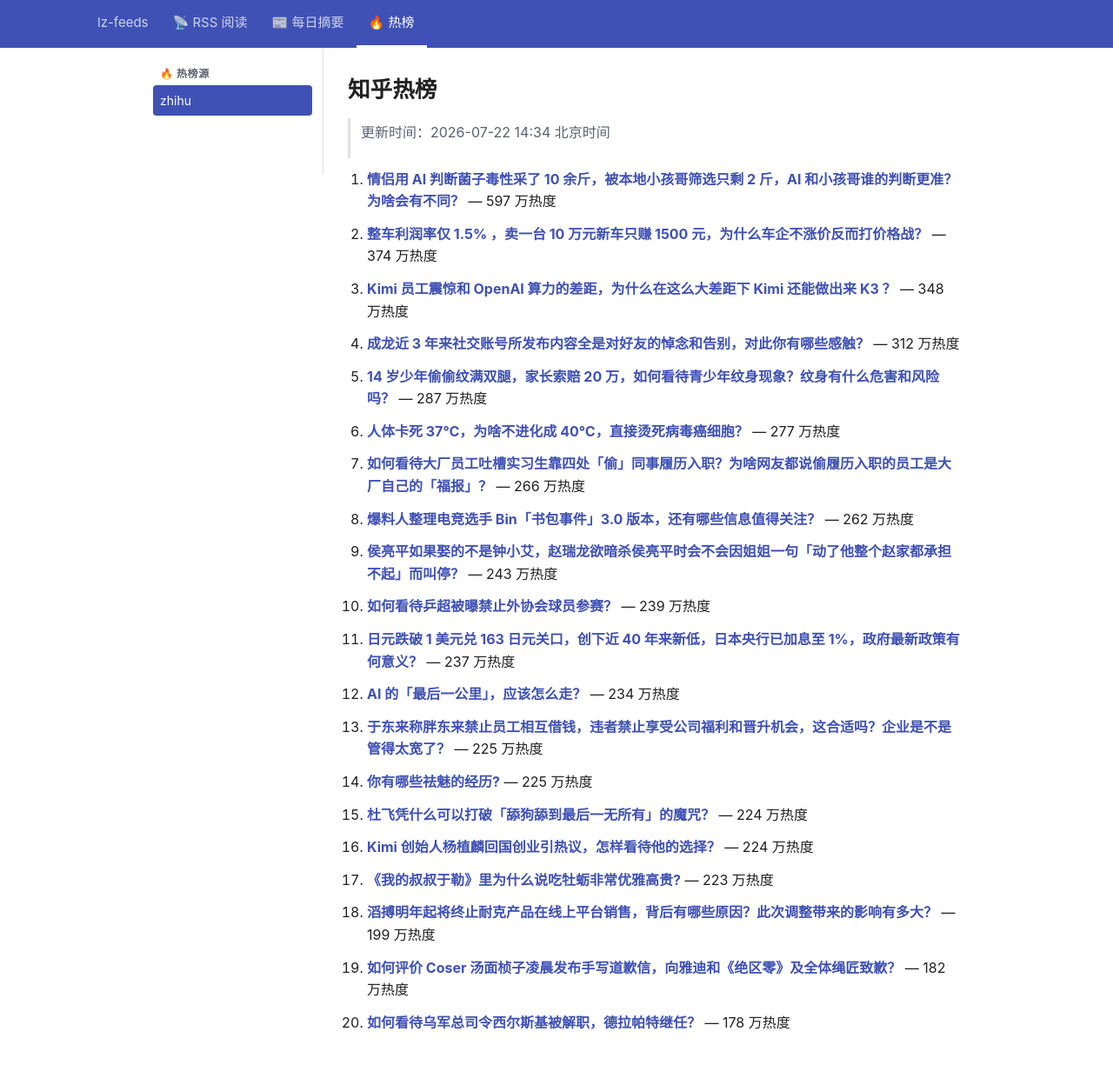
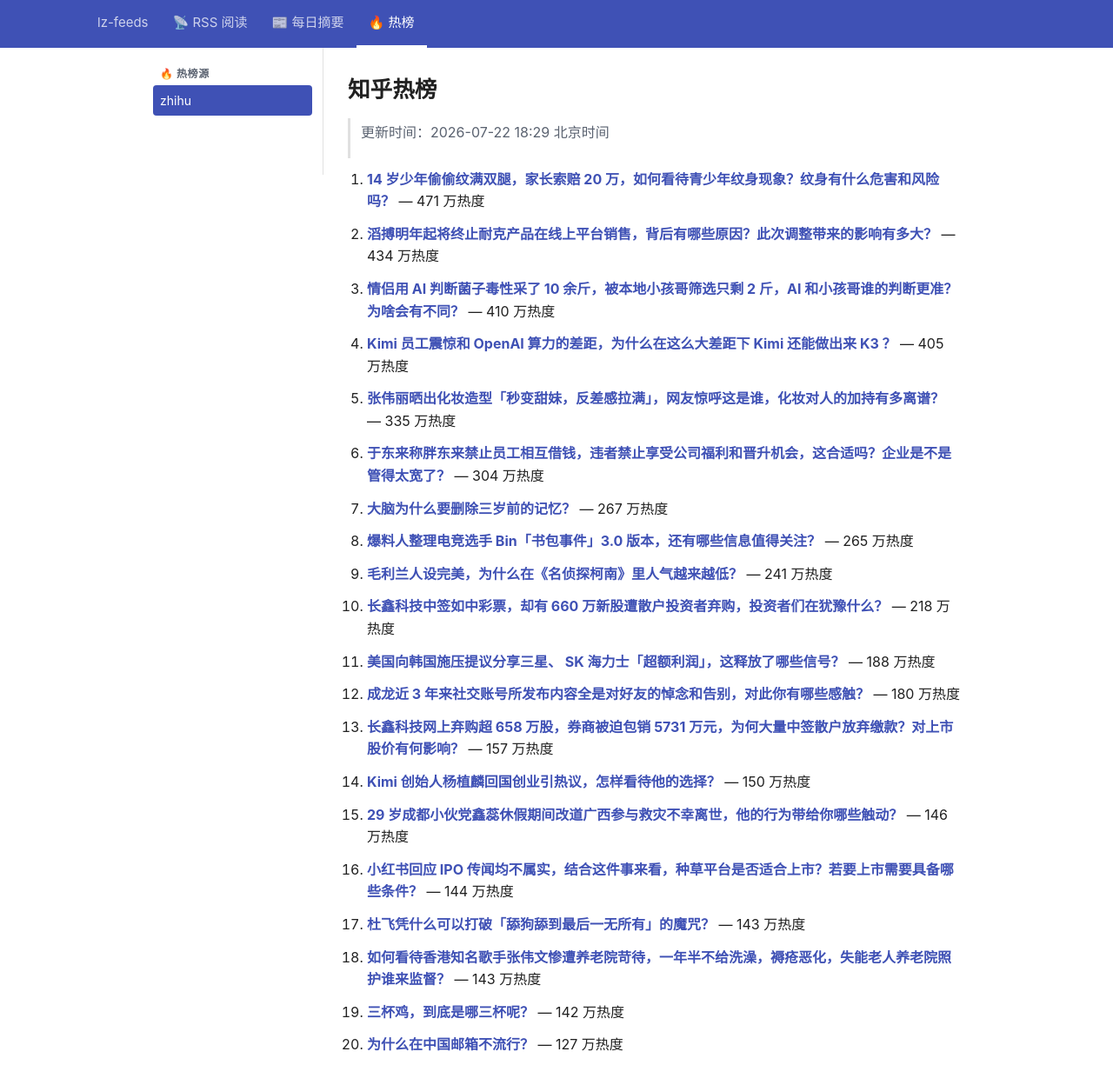
Before and after one commit to lizhang0101/lz-feeds, a Jekyll site: the page built from _hotlist/zhihu.md, in a window 1280 px wide and 1279 px high. Shown: the top 1248 px of the window at 87% size. Built offline with Jekyll 4.4.1, drawn with Linux system fonts in a browser that asks for light colours.

Commit message:
hotlist: 2026-07-22T10:29Z

```diff
--- a/_hotlist/zhihu.md
+++ b/_hotlist/zhihu.md
@@ -1,48 +1,48 @@
 ---
-updated: 2026-07-22 14:34 北京时间
+updated: 2026-07-22 18:29 北京时间
 count: 20
 ---
 
 # 知乎热榜
 
-> 更新时间：2026-07-22 14:34 北京时间
+> 更新时间：2026-07-22 18:29 北京时间
 
-1. **[情侣用 AI 判断菌子毒性采了 10 余斤，被本地小孩哥筛选只剩 2 斤，AI 和小孩哥谁的判断更准？为啥会有不同？](https://www.zhihu.com/question/2062587249968129781)** — 597 万热度
+1. **[14 岁少年偷偷纹满双腿，家长索赔 20 万，如何看待青少年纹身现象？纹身有什么危害和风险吗？](https://www.zhihu.com/question/2062507625783226699)** — 471 万热度
 
-2. **[整车利润率仅 1.5% ，卖一台 10 万元新车只赚 1500 元，为什么车企不涨价反而打价格战？](https://www.zhihu.com/question/2062885893309047731)** — 374 万热度
+2. **[滔搏明年起将终止耐克产品在线上平台销售，背后有哪些原因？此次调整带来的影响有多大？](https://www.zhihu.com/question/2063187091773773522)** — 434 万热度
 
-3. **[Kimi 员工震惊和 OpenAI  算力的差距，为什么在这么大差距下 Kimi 还能做出来 K3 ？](https://www.zhihu.com/question/2062943431668789795)** — 348 万热度
+3. **[情侣用 AI 判断菌子毒性采了 10 余斤，被本地小孩哥筛选只剩 2 斤，AI 和小孩哥谁的判断更准？为啥会有不同？](https://www.zhihu.com/question/2062587249968129781)** — 410 万热度
 
-4. **[成龙近 3 年来社交账号所发布内容全是对好友的悼念和告别，对此你有哪些感触？](https://www.zhihu.com/question/2062891074763350234)** — 312 万热度
+4. **[Kimi 员工震惊和 OpenAI  算力的差距，为什么在这么大差距下 Kimi 还能做出来 K3 ？](https://www.zhihu.com/question/2062943431668789795)** — 405 万热度
 
-5. **[14 岁少年偷偷纹满双腿，家长索赔 20 万，如何看待青少年纹身现象？纹身有什么危害和风险吗？](https://www.zhihu.com/question/2062507625783226699)** — 287 万热度
+5. **[张伟丽晒出化妆造型「秒变甜妹，反差感拉满」，网友惊呼这是谁，化妆对人的加持有多离谱？](https://www.zhihu.com/question/2063206445076542255)** — 335 万热度
 
-6. **[人体卡死 37℃，为啥不进化成 40℃，直接烫死病毒癌细胞？](https://www.zhihu.com/question/2059637252532200795)** — 277 万热度
+6. **[于东来称胖东来禁止员工相互借钱，违者禁止享受公司福利和晋升机会，这合适吗？企业是不是管得太宽了？](https://www.zhihu.com/question/2063208326519682024)** — 304 万热度
 
-7. **[如何看待大厂员工吐槽实习生靠四处「偷」同事履历入职？为啥网友都说偷履历入职的员工是大厂自己的「福报」？](https://www.zhihu.com/question/2062658013031130538)** — 266 万热度
+7. **[大脑为什么要删除三岁前的记忆？](https://www.zhihu.com/question/2061935759511368565)** — 267 万热度
 
-8. **[爆料人整理电竞选手 Bin「书包事件」3.0 版本，还有哪些信息值得关注？](https://www.zhihu.com/question/2062984337709086479)** — 262 万热度
+8. **[爆料人整理电竞选手 Bin「书包事件」3.0 版本，还有哪些信息值得关注？](https://www.zhihu.com/question/2062984337709086479)** — 265 万热度
 
-9. **[侯亮平如果娶的不是钟小艾，赵瑞龙欲暗杀侯亮平时会不会因姐姐一句「动了他整个赵家都承担不起」而叫停？](https://www.zhihu.com/question/2056289647056237543)** — 243 万热度
+9. **[毛利兰人设完美，为什么在《名侦探柯南》里人气越来越低？](https://www.zhihu.com/question/2062567954588480341)** — 241 万热度
 
-10. **[如何看待乒超被曝禁止外协会球员参赛？](https://www.zhihu.com/question/2062107785865717076)** — 239 万热度
+10. **[长鑫科技中签如中彩票，却有 660 万新股遭散户投资者弃购，投资者们在犹豫什么？](https://www.zhihu.com/question/2063197377310233514)** — 218 万热度
 
-11. **[日元跌破 1 美元兑 163 日元关口，创下近 40 年来新低，日本央行已加息至 1%，政府最新政策有何意义？](https://www.zhihu.com/question/2063034932763669204)** — 237 万热度
+11. **[美国向韩国施压提议分享三星、 SK 海力士「超额利润」，这释放了哪些信号？](https://www.zhihu.com/question/2061557759359840568)** — 188 万热度
 
-12. **[AI 的「最后一公里」，应该怎么走？](https://www.zhihu.com/parker/campaign/2058682220576035800?zh_hide_nav_bar=true)** — 234 万热度
+12. **[成龙近 3 年来社交账号所发布内容全是对好友的悼念和告别，对此你有哪些感触？](https://www.zhihu.com/question/2062891074763350234)** — 180 万热度
 
-13. **[于东来称胖东来禁止员工相互借钱，违者禁止享受公司福利和晋升机会，这合适吗？企业是不是管得太宽了？](https://www.zhihu.com/question/2063208326519682024)** — 225 万热度
+13. **[长鑫科技网上弃购超 658 万股，券商被迫包销 5731 万元，为何大量中签散户放弃缴款？对上市股价有何影响？](https://www.zhihu.com/question/2062983976835344170)** — 157 万热度
 
-14. **[你有哪些祛魅的经历?](https://www.zhihu.com/question/629251390)** — 225 万热度
+14. **[Kimi 创始人杨植麟回国创业引热议，怎样看待他的选择？](https://www.zhihu.com/question/2062858490343953648)** — 150 万热度
 
-15. **[杜飞凭什么可以打破「舔狗舔到最后一无所有」的魔咒？](https://www.zhihu.com/question/1913846622506419769)** — 224 万热度
+15. **[29 岁成都小伙党鑫蕊休假期间改道广西参与救灾不幸离世，他的行为带给你哪些触动？](https://www.zhihu.com/question/2062907604419007332)** — 146 万热度
 
-16. **[Kimi 创始人杨植麟回国创业引热议，怎样看待他的选择？](https://www.zhihu.com/question/2062858490343953648)** — 224 万热度
+16. **[小红书回应 IPO 传闻均不属实，结合这件事来看，种草平台是否适合上市？若要上市需要具备哪些条件？](https://www.zhihu.com/question/2063228417642967287)** — 144 万热度
 
-17. **[《我的叔叔于勒》里为什么说吃牡蛎非常优雅高贵?](https://www.zhihu.com/question/28850652)** — 223 万热度
+17. **[杜飞凭什么可以打破「舔狗舔到最后一无所有」的魔咒？](https://www.zhihu.com/question/1913846622506419769)** — 143 万热度
 
-18. **[滔搏明年起将终止耐克产品在线上平台销售，背后有哪些原因？此次调整带来的影响有多大？](https://www.zhihu.com/question/2063187091773773522)** — 199 万热度
+18. **[如何看待香港知名歌手张伟文惨遭养老院苛待，一年半不给洗澡，褥疮恶化，失能老人养老院照护谁来监督？](https://www.zhihu.com/question/2062878068759160084)** — 143 万热度
 
-19. **[如何评价 Coser 汤面桢子凌晨发布手写道歉信，向雅迪和《绝区零》及全体绳匠致歉？](https://www.zhihu.com/question/2063116821998331417)** — 182 万热度
+19. **[三杯鸡，到底是哪三杯呢？](https://www.zhihu.com/question/39296836)** — 142 万热度
 
-20. **[如何看待乌军总司令西尔斯基被解职，德拉帕特继任？](https://www.zhihu.com/question/2062639303340061346)** — 178 万热度
+20. **[为什么在中国邮箱不流行？](https://www.zhihu.com/question/378318261)** — 127 万热度
```
